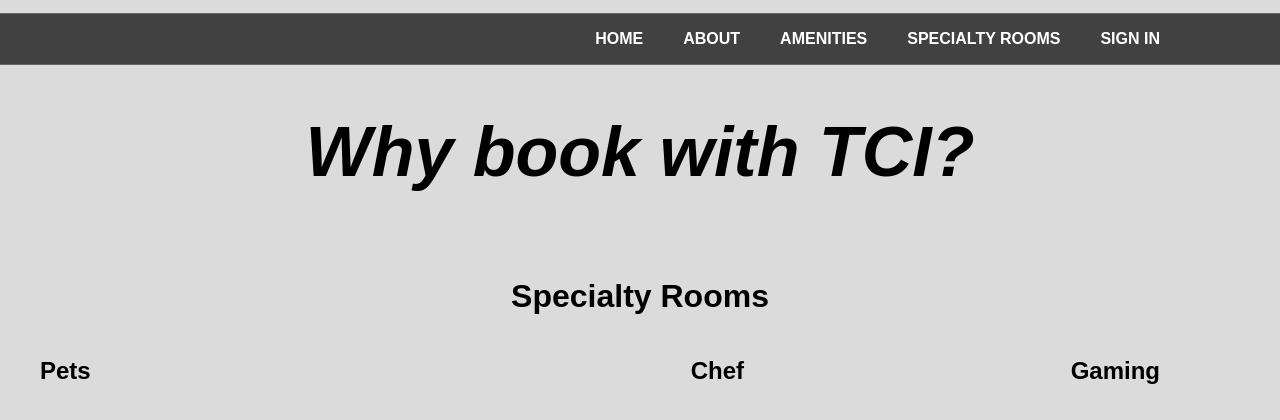
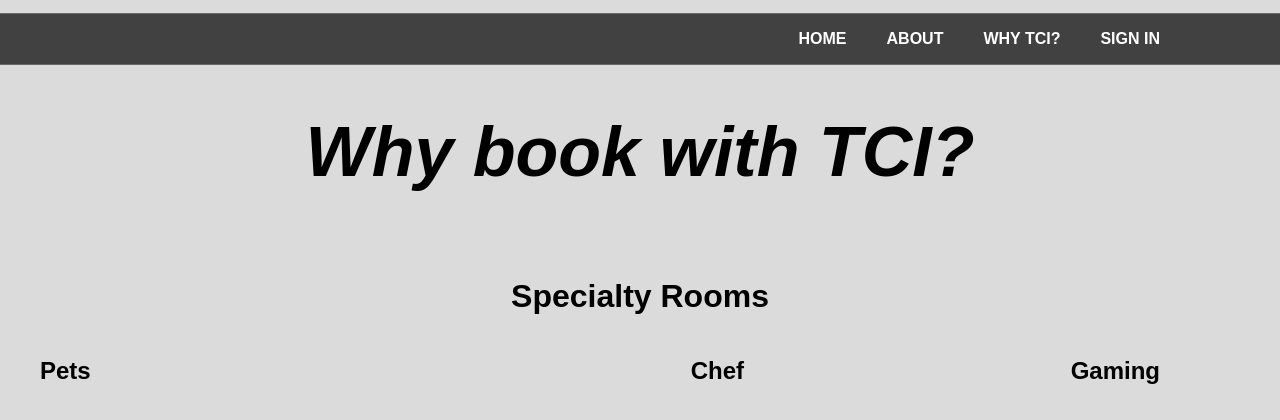
Before and after one commit to ck2294yp/Hotel-Management-System, a PHP site: page /whyTci.html in a window 1280 px wide. Shown: the part 311-731 px from the top of the page. Run offline with PHP 8.4, Linux system fonts and the light colour scheme.

Commit message:
Fixed the Menu bar
Premeditative "fixing of the menu bar" in order to ensure that webpage has a consistent menu bar (before introducing the menu as a separate file).

```diff
--- a/index.html
+++ b/index.html
@@ -86,9 +86,8 @@
 <nav>
     <ul>
         <li><a href="index.html" class="active">Home</a> </li>
-        <li><a href="AboutUs.html" >About</a> </li>
-        <li><a href="#">Amenities</a> </li>
-        <li><a href="specialtyRooms.html">Specialty Rooms</a> </li>
+        <li><a href="aboutUs.html" >About</a> </li>
+        <li><a href="whyTci.html">Why TCI?</a> </li>
         <li><a href="signIn.php">Sign In</a> </li>
     </ul>
 </nav>
--- a/membersPage.php
+++ b/membersPage.php
@@ -74,11 +74,9 @@ if ($_SESSION['loggedIn'] === 0){
 
 <nav>
     <ul>
-        <li><a href="#">Home</a> </li>
+        <li><a href="index.html">Home</a> </li>
         <li><a href="aboutUs.html">About</a> </li>
-        <li><a href="amenities.html">Amenities</a> </li>
-        <li><a href="#">Specialty Room</a> </li>
-        <li><a href="#">Contact</a> </li>
+        <li><a href="whyTci.html">Why TCI?</a> </li>
         <li><a href="#">Sign Out</a> </li>
     </ul>
 </nav>
--- a/whyTci.html
+++ b/whyTci.html
@@ -86,10 +86,9 @@
 <nav>
     <ul>
         <li><a href="index.html">Home</a> </li>
-        <li><a href="AboutUs.html" >About</a> </li>
-        <li><a href="#">Amenities</a> </li>
-        <li><a href="specialtyRooms.html">Specialty Rooms</a> </li>
-        <li><a href="#">Sign In</a> </li>
+        <li><a href="aboutUs.html" >About</a> </li>
+        <li><a href="whyTci.html">Why TCI?</a> </li>
+        <li><a href="signIn.php">Sign In</a> </li>
     </ul>
 </nav>
 
```
Also changed, not shown: aboutUs.html (+4 -6 lines), signIn.php (+3 -4 lines), signUp.php (+3 -4 lines).
